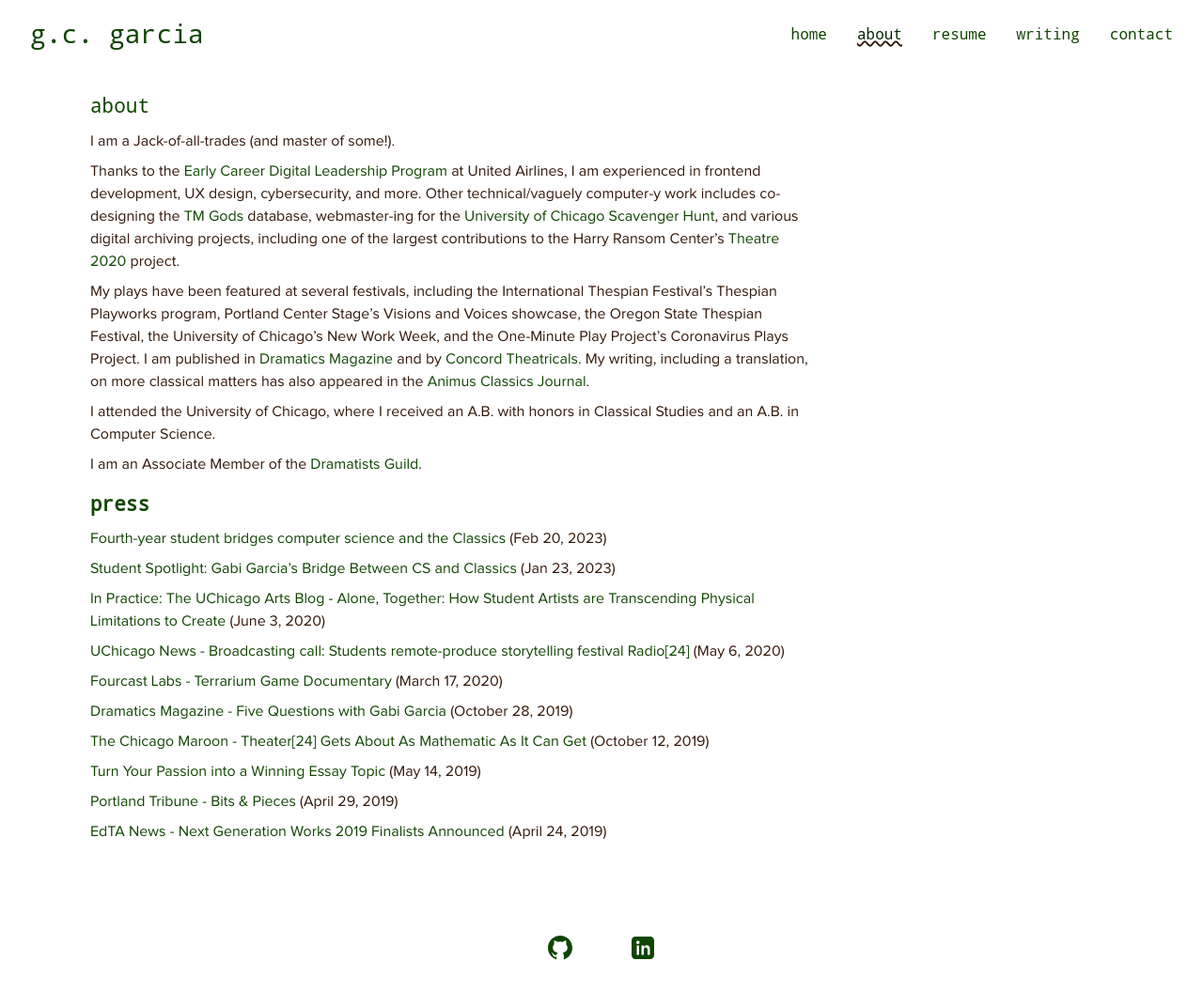
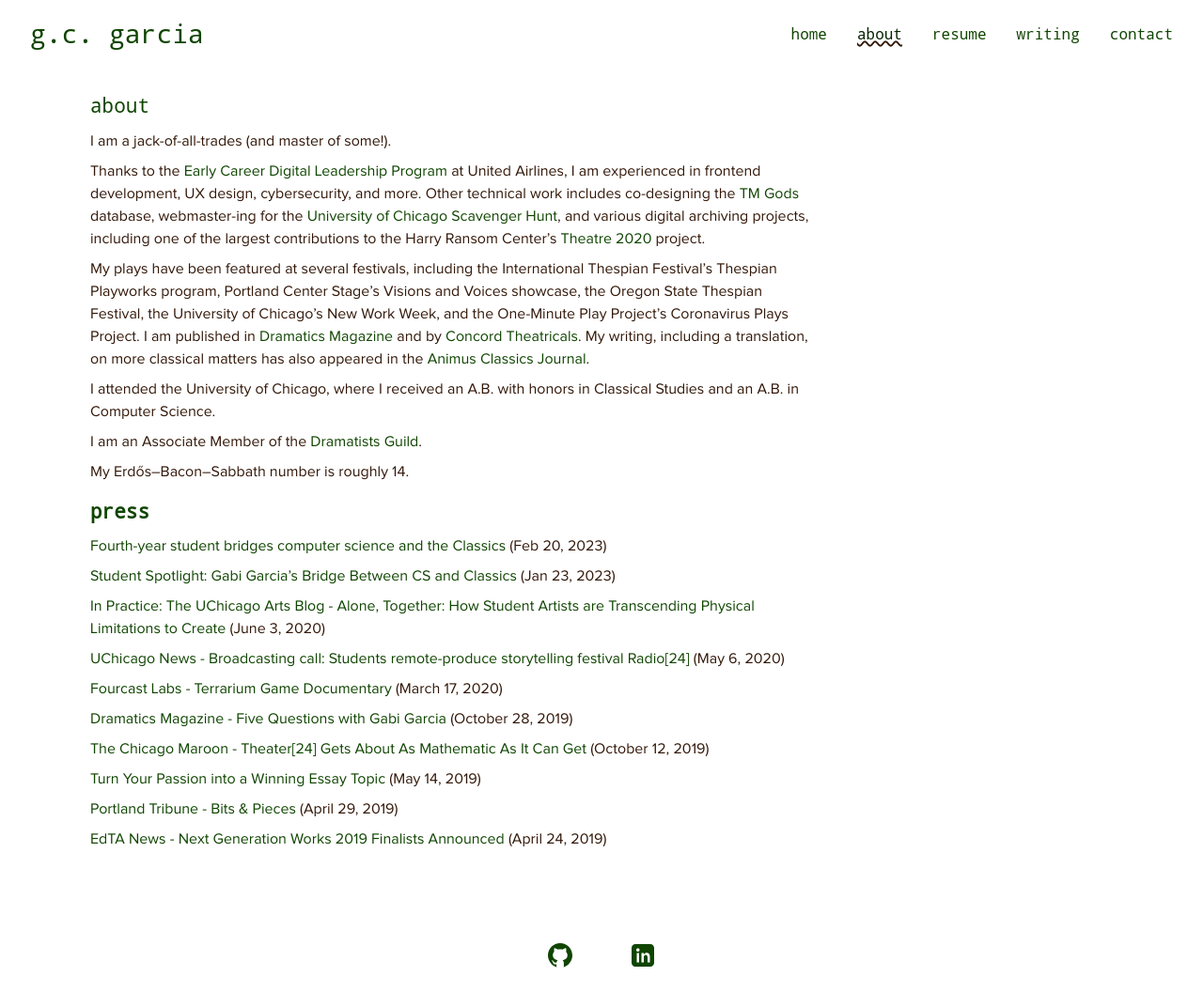
Before and after one commit to gabigarc03/gabigarc03.github.io, a Jekyll site: the page built from _pages/about.md, in a window 1280 px wide. Shown: the whole page at 94% size. Built offline with Jekyll 4.4.1, drawn with Linux system fonts in a browser that asks for light colours; some web fonts are replaced.

Commit message:
Minor updates & number in about

```diff
--- a/_pages/about.md
+++ b/_pages/about.md
@@ -6,15 +6,17 @@ permalink: /about/
 
 # about
 
-I am a Jack-of-all-trades (and master of some!).
+I am a jack-of-all-trades (and master of some!).
 
-Thanks to the [Early Career Digital Leadership Program](https://careers.united.com/us/en/innovate) at United Airlines, I am experienced in frontend development, UX design, cybersecurity, and more. Other technical/vaguely computer-y work includes co-designing the [TM Gods](https://www.trismegistos.org/god/index.php) database, webmaster-ing for the [University of Chicago Scavenger Hunt](https://scavhunt.uchicago.edu/), and various digital archiving projects, including one of the largest contributions to the Harry Ransom Center’s [Theatre 2020](https://www.hrc.utexas.edu/theatre2020/) project.
+Thanks to the [Early Career Digital Leadership Program](https://careers.united.com/us/en/innovate) at United Airlines, I am experienced in frontend development, UX design, cybersecurity, and more. Other technical work includes co-designing the [TM Gods](https://www.trismegistos.org/god/index.php) database, webmaster-ing for the [University of Chicago Scavenger Hunt](https://scavhunt.uchicago.edu/), and various digital archiving projects, including one of the largest contributions to the Harry Ransom Center’s [Theatre 2020](https://www.hrc.utexas.edu/theatre2020/) project.
 
 My plays have been featured at several festivals, including the International Thespian Festival’s Thespian Playworks program, Portland Center Stage’s Visions and Voices showcase, the Oregon State Thespian Festival, the University of Chicago’s New Work Week, and the One-Minute Play Project’s Coronavirus Plays Project. I am published in [Dramatics Magazine](https://dramatics.org/) and by [Concord Theatricals](https://www.concordtheatricals.com/a/119740/gabi-garcia). My writing, including a translation, on more classical matters has also appeared in the [Animus Classics Journal](https://voices.uchicago.edu/animus/).
 
 I attended the University of Chicago, where I received an A.B. with honors in Classical Studies and an A.B. in Computer Science.
 
 I am an Associate Member of the [Dramatists Guild](https://www.dramatistsguild.com/).
+
+My Erdős–Bacon–Sabbath number is roughly 14.
 
 ## press
 
```
Also changed, not shown: _pages/resume.md (+1 -1 lines), _pages/writing.md (+6 -6 lines).
